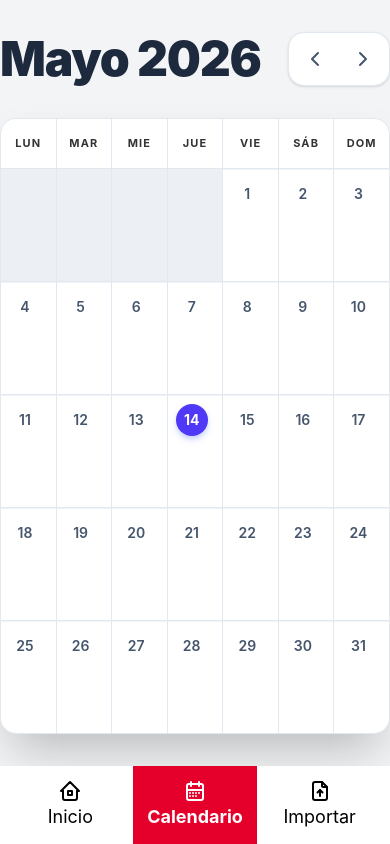
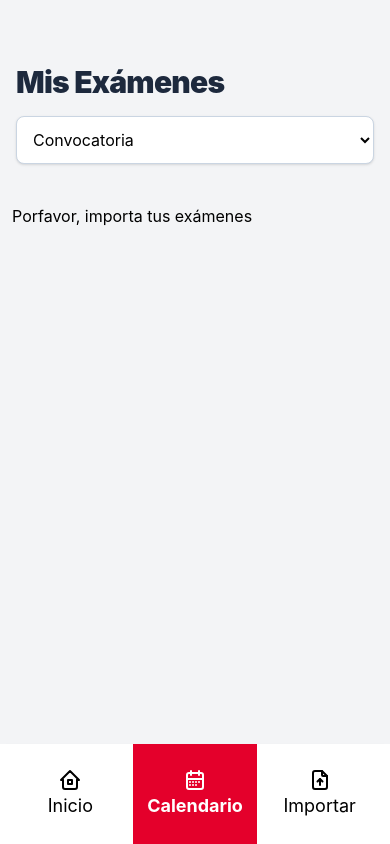
Before and after one commit to danielgrela/BetterURJCCalendar, a React (Vite) app: page /dashboard/calendario in a window 390 px wide. Built offline with nearby package versions, Linux system fonts and the light colour scheme.

Commit message:
feat: add MobileCalendar component to display exam schedule with filtering options

```diff
--- a/src/App.jsx
+++ b/src/App.jsx
@@ -3,9 +3,9 @@ import { SideBar } from './components/SideBar.jsx'
 
 function App() {
   return (
-    <main className="flex flex-col-reverse lg:flex-row w-full h-screen">
+    <main className="flex flex-col-reverse lg:flex-row w-full h-dvh">
       <SideBar />
-      <main className="flex-1 py-8 lg:p-12 bg-gray-100">
+      <main className="flex-1 py-8 lg:p-12 bg-gray-100 overflow-y-scroll">
         <Outlet />
       </main>
     </main>
--- a/src/components/Calendar.jsx
+++ b/src/components/Calendar.jsx
@@ -19,7 +19,7 @@ export default function Calendar({ jsonData, year, month }) {
         });
     };
     return(
-        <div className="grid grid-cols-7 gap-px bg-slate-200 rounded-2xl overflow-hidden shadow-2xl w-full lg:max-w-6xl mx-auto border border-slate-200">
+        <div className="grid grid-cols-7 gap-px bg-slate-200 rounded-2xl overflow-hidden shadow-2xl max-w-6xl mx-auto border border-slate-200">
             {/* Cabecera Días */}
             {['Lun', 'Mar', 'Mie', 'Jue', 'Vie', 'Sáb', 'Dom'].map((d) => (
                 <div key={d} className="text-center text-[11px] font-bold uppercase tracking-widest text-secundario py-4 bg-white">
@@ -29,7 +29,7 @@ export default function Calendar({ jsonData, year, month }) {
 
                 {/* Huecos mes anterior */}
                 {[...Array(startingDay)].map((_, i) => (
-                    <div key={`empty-${i}`} className="h-28 lg:h-36 bg-slate-50/50" />
+                    <div key={`empty-${i}`} className="h-36 bg-slate-50/50" />
                 ))}
 
                 {/* Días del mes */}
@@ -42,7 +42,7 @@ export default function Calendar({ jsonData, year, month }) {
                         year === new Date().getFullYear();
 
                     return (
-                        <div key={day} className={`relative h-28 lg:h-36 p-2 border-t border-slate-100 transition-colors bg-white hover:bg-slate-50`}>
+                        <div key={day} className={`relative h-36 p-2 border-t border-slate-100 transition-colors bg-white hover:bg-slate-50`}>
                             <span className={`inline-flex items-center justify-center w-8 h-8 text-sm rounded-full mb-2
                                 ${isToday ? 'bg-indigo-600 text-white font-bold shadow-md shadow-indigo-200' : 'text-slate-600 font-semibold'}`}>
                                 {day}
@@ -52,7 +52,7 @@ export default function Calendar({ jsonData, year, month }) {
                                 {dayEvents.map((ev, idx) => (
                                     <div
                                         key={idx}
-                                        className="group relative p-2 rounded-lg bg-indigo-50 border-l-[3px] border-primary text-primary shadow-sm hover:shadow-md transition-shadow cursor-help"
+                                        className="group relative p-2 rounded-lg bg-indigo-50 border-l-[3px] border-primary text-primary shadow-sm hover:shadow-md transition-shadow"
                                     >
                                         <div className="flex items-center gap-1 mb-0.5">
                                             <IconSchool size={10} className="text-tertiary" />
--- a/src/components/CalendarPage.jsx
+++ b/src/components/CalendarPage.jsx
@@ -1,14 +1,17 @@
-import React, { useState } from 'react';
+import React, { useEffect, useState } from 'react';
 import {
+    IconClock,
     IconChevronLeft,
     IconChevronRight,
+    IconSchool,
 } from '@tabler/icons-react';
 import useFileStore from '../hooks/useFileStore';
 import Calendar from './Calendar';
+import { MobileCalendar } from './MobileCalendar';
 export function CalendarPage() {
     const [date, setDate] = useState(new Date());
+    const [isLg, setIsLg] = useState(false);
     const jsonData = useFileStore((state) => state.jsonData);
-
     const year = date.getFullYear();
     const month = date.getMonth();
     const prevMonth = () => setDate(new Date(year, month - 1, 1));
@@ -17,9 +20,38 @@ export function CalendarPage() {
         let aux = date.toLocaleString('es-ES', { month: 'long', year: 'numeric' }).replace(' de ', ' ');
         return aux[0].toUpperCase() + aux.slice(1);
     }
+    function isLgBreakpoint() {
+        return isLg;
+    }
 
+    useEffect(() => {
+        if (typeof window === 'undefined') {
+            return;
+        }
+
+        const media = window.matchMedia('(min-width: 1024px)');
+        const handleChange = (event) => setIsLg(event.matches);
+
+        handleChange(media);
+
+        if (media.addEventListener) {
+            media.addEventListener('change', handleChange);
+        } else {
+            media.addListener(handleChange);
+        }
+
+        return () => {
+            if (media.removeEventListener) {
+                media.removeEventListener('change', handleChange);
+            } else {
+                media.removeListener(handleChange);
+            }
+        };
+    }, []);
     return (
         <>
+        {isLgBreakpoint() ? (
+            <>
             <header className="flex flex-row items-center justify-between max-w-6xl mx-auto mb-8">
                 <h1 className="text-5xl font-black text-slate-800 tracking-tight">
                     {sanitizeDate(date)}
@@ -34,6 +66,10 @@ export function CalendarPage() {
                 </div>
             </header>
             <Calendar jsonData={jsonData} year={year} month={month} />
+            </>
+            ) :
+                <MobileCalendar jsonData={jsonData} year={year} month={month} />
+            }
         </>
     );
 }
--- a/src/components/ImportPage.jsx
+++ b/src/components/ImportPage.jsx
@@ -1,4 +1,4 @@
-import { IconFileUpload, IconInfoCircle } from '@tabler/icons-react';
+import { IconFileUpload, IconInfoCircle, IconHelpCircle } from '@tabler/icons-react';
 import useFileStore from '../hooks/useFileStore';
 import { useState} from 'react';
 import excelToJson from '../scripts/handleExcel';
@@ -30,10 +30,14 @@ export function ImportPage() {
         }
     };
     return (
-        <div className='px-4 lg:px-0 h-full flex flex-col'>
+        <div className='px-4 lg:px-0 min-h-full flex flex-col'>
             <h1 className="text-3xl font-bold">Importar Calendario de Exámenes</h1>
             <p className="mt-4 text-neutro">Carga tu archivo de calendario de <a href="https://servicios.urjc.es/examenes/" target="_blank" rel="noopener noreferrer" className="text-blue-500 hover:underline">examenes</a> para importarlo directamente.</p>
-            <form className="relative mt-6 flex flex-col bg-white py-10 px-10 lg:px-20 h-full lg:h-4/5 rounded shadow-sm gap-8 lg:gap-12">
+            <div className='flex flex-row gap-1 items-center text-center mt-3'>
+                <IconHelpCircle size={16} className="inline-block text-gray-500 mr-1" />
+                <p className="text-neutro text-sm">¿Tienes dudas? puedes ver esta <a href="../../public/GuiaDeUso.pdf" download="GuiaDeUso.pdf" className="text-blue-500 hover:underline">guía de uso</a></p>
+            </div>
+            <form className="relative mt-6 flex flex-col bg-white h-full py-10 px-10 lg:px-20 lg:h-4/5 rounded shadow-sm gap-8 lg:gap-12">
             <div className='flex flex-col gap-4'>
                 <input
                 onChange={handleFileChange}
@@ -59,7 +63,8 @@ export function ImportPage() {
                         <p>Asegúrate de que el archivo tenga el formato correcto para evitar errores.</p>
                     </div>
                 </div>
-                <button type="submit" onClick={handleSubmit} className=" cursor-pointer absolute bottom-15 right-15 bg-primary text-white px-8 py-2 rounded hover:bg-primary-dark">Importar</button>
+                <button type="submit" onClick={handleSubmit} className="hidden lg:block cursor-pointer bg-primary self-end w-38 text-white px-8 py-2 rounded hover:bg-primary-dark">Importar</button>
+                <button type="submit" onClick={handleSubmit} className="lg:hidden cursor-pointer bg-primary text-white px-8 py-2 rounded hover:bg-primary-dark">Importar</button>
             </form>
         </div>
         )
--- /dev/null
+++ b/src/components/MobileCalendar.jsx
@@ -0,0 +1,95 @@
+import {
+    IconClock,
+    IconSchool,
+} from '@tabler/icons-react';
+import React, { useEffect, useState } from 'react';
+export const MobileCalendar = ({ jsonData, year, month }) => {
+    function parseEventDate(fecha) {
+        if (!fecha) {
+            return new Date(0);
+        }
+
+        const [day, monthValue, yearValue] = fecha.split('-').map(Number);
+        if (!day || !monthValue || !yearValue) {
+            return new Date(0);
+        }
+
+        return new Date(yearValue, monthValue - 1, day);
+    }
+    const sortedEvents = Array.isArray(jsonData)
+            ? [...jsonData]
+                .filter((event) => event && event.Fecha)
+                .sort((a, b) => {
+                    const dateDiff = parseEventDate(a.Fecha) - parseEventDate(b.Fecha);
+                    if (dateDiff !== 0) {
+                        return dateDiff;
+                    }
+
+                    return (a.Hora || '').localeCompare(b.Hora || '');
+                })
+            : [];
+    const [dataFiltered, setDataFiltered] = useState(sortedEvents);
+    const handleChange = (e) => {
+        const target = e.target;
+        if(target?.name === 'convocatoria') {
+            console.log(target.value);
+            const value = target.value;
+            setDataFiltered((value && value !== 'Convocatoria') ? sortedEvents.filter(ev => ev.Convocatoria === value) : sortedEvents );
+        }
+    };
+    return (
+        <div className="flex flex-col gap-6 max-h-full pt-8">
+            <header className="flex flex-col mx-auto h-fit items-start justify-between mb-4 px-4 w-full">
+                <h1 className="text-3xl font-black text-slate-800 tracking-tight">
+                    Mis Exámenes
+                </h1>
+                <form onChange={handleChange} className='w-full mt-4'>
+                    <select id="convocatoria" name="convocatoria" className="w-full p-3 rounded-lg border border-slate-300 bg-white shadow-sm focus:outline-none focus:ring-2 focus:ring-primary">
+                        <option value="Convocatoria">Convocatoria</option>
+                        <option value="Septiembre">Septiembre</option>
+                        <option value="Enero">Enero</option>
+                        <option value="Mayo">Mayo</option>
+                        <option value="Junio">Junio</option>
+                    </select>
+                </form>
+            </header>
+            <div className="flex flex-col gap-1.5 px-3 overflow-y-auto custom-scrollbar pb-2">
+                {sortedEvents.length > 0 ? dataFiltered.map((ev, idx) => (
+                    <div
+                        key={idx}
+                        className="flex flex-col gap-2 group relative p-5 border-l-5 border-primary text-primary rounded-md shadow-sm">
+                        <div className='flex flex-row justify-between items-center'>
+                            <div className='bg-gray-200 rounded-sm py-1 px-4'>
+                                    <span>{ev.Convocatoria}</span>
+                            </div>
+                            <div className='flex flex-col w-1/2 items-end'>
+                                <div className="flex items-center gap-1 text-xl font-bold text-primary">
+                                    <IconClock size={10} />
+                                    <span>{ev.Hora}</span>
+                                </div>
+                                <div className="flex items-center gap-1 text-sm font-bold text-primary">
+                                    <span>{ev.Fecha}</span>
+                                </div>
+                            </div>
+                        </div>
+                        <div className="flex items-center gap-1 mb-0.5 overflow-hidden flex-1">
+                            <IconSchool size={25} className="text-primary" />
+                            <p className="text-xl font-bold leading-tight truncate uppercase">
+                                {ev.Asignatura.split('(')[0].trim()}
+                            </p>
+                        </div>
+                        <div className="flex items-center gap-1 text-md text-tertiary font-medium">
+                            <span className='line-clamp-2'>{ev.Plan}</span>
+                        </div>
+                        <div className="flex items-center gap-1 text-md text-tertiary font-medium">
+                            <IconSchool size={16} />
+                            <span>{ev.Aula}</span>
+                        </div>
+                    </div>
+                    ))
+                    : <p>Porfavor, importa tus exámenes</p>
+                }
+            </div>
+        </div>
+    )
+}
--- a/src/components/SideBar.jsx
+++ b/src/components/SideBar.jsx
@@ -1,7 +1,7 @@
 import {NavButtons} from './NavButtons.jsx'
 export function SideBar() {
     return (
-        <section className="w-full lg:w-70 h-25 lg:h-screen bg-white shadow-md lg:py-12 text-center items-center flex flex-row lg:flex-col">
+        <section className="w-full h-25 lg:w-70 min-h-25 lg:h-screen bg-white shadow-md lg:py-12 text-center items-center flex flex-row lg:flex-col">
             <div className='px-4 hidden lg:block'>
                 <h1 className="text-3xl font-extrabold text-start text-primary">Better URJC Calendar</h1>
                 <p className="text-gray-600 text-start">Un proyecto de Daniel Grela.</p>
```
Also changed, not shown: 1 other file (tests, documents, lock files or other folders).
